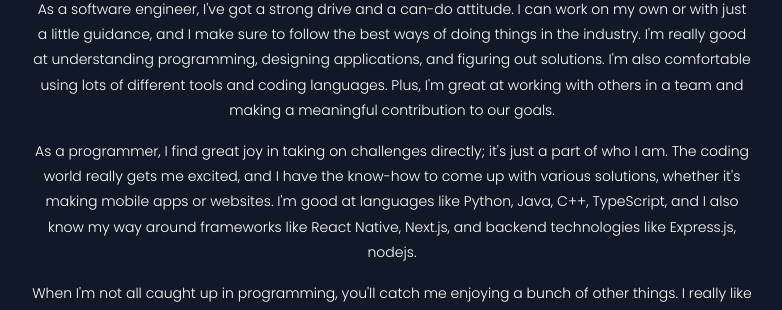
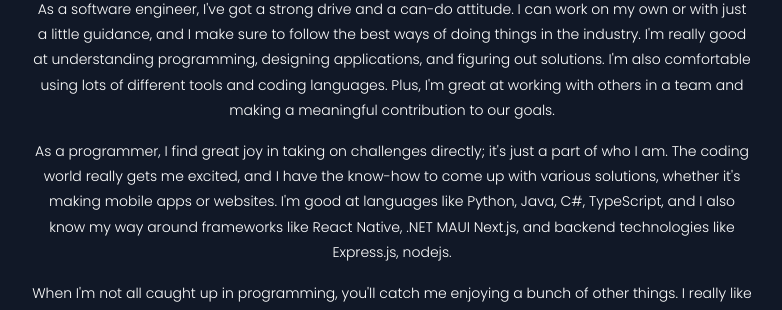
Before and after one commit to Maphari/maphari-folio, a Next.js app: page / in a window 1280 px wide. Shown: the part 935-1245 px from the top of the page, without its empty margins (248-1030 px from the left). Built offline with nearby package versions, Linux system fonts and the light colour scheme.

Commit message:
Update About.tsx

```diff
--- a/app/about-section/About.tsx
+++ b/app/about-section/About.tsx
@@ -53,8 +53,8 @@ export const About: () => React.JSX.Element = () => {
         it&apos;s just a part of who I am. The coding world really gets me
         excited, and I have the know-how to come up with various solutions,
         whether it&apos;s making mobile apps or websites. I&apos;m good at
-        languages like Python, Java, C++, TypeScript, and I also
-        know my way around frameworks like React Native, Next.js, and backend
+        languages like Python, Java, C#, TypeScript, and I also
+        know my way around frameworks like React Native, .NET MAUI Next.js, and backend
         technologies like Express.js, nodejs.
       </motion.p>
       <motion.p
```
